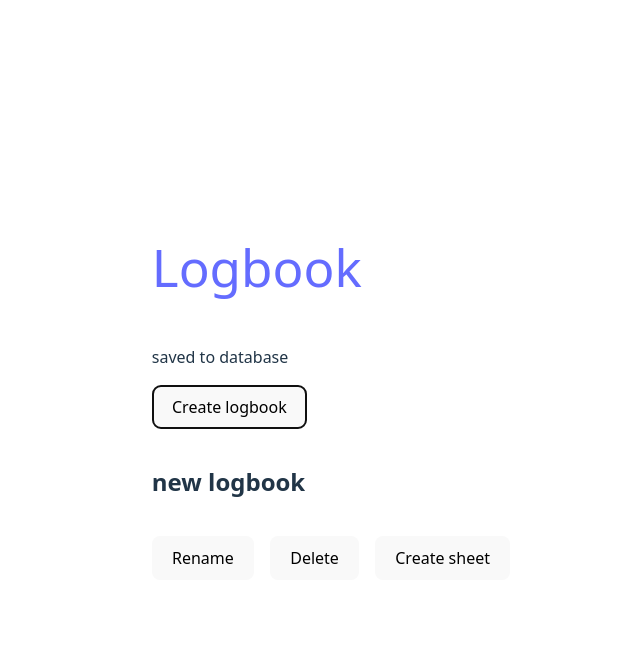
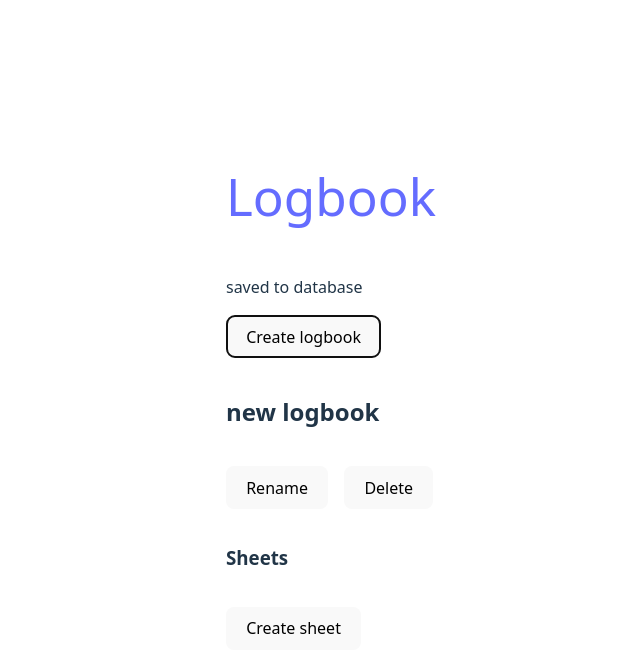
Before and after one commit to cruftbusters/logbook, a React (Vite) app: page / in a window 1280 px wide. Both pictures are taken after a click on the button "Create logbook". Shown: the top 672 px of the page, without its empty margins (309-949 px from the left). Built offline with nearby package versions, Linux system fonts and the light colour scheme.

Commit message:
wrap sheets in new section

```diff
--- a/src/LogbookExperience.tsx
+++ b/src/LogbookExperience.tsx
@@ -49,6 +49,9 @@ export function LogbookExperience({
           Rename
         </button>
         <button onClick={() => actions.delete(logbook.id)}>Delete</button>
+      </FlexRow>
+      <h3>Sheets</h3>
+      <FlexRow>
         <button onClick={() => actions.createSheet(logbook.id)}>
           Create sheet
         </button>
--- a/src/SheetExperience.tsx
+++ b/src/SheetExperience.tsx
@@ -15,7 +15,7 @@ export function SheetExperience({
   const [isTitleEdit, setTitleEdit] = useState(false)
   return (
     <FlexColumn>
-      <h3>{sheet.title}</h3>
+      <h4>{sheet.title}</h4>
       <FlexRow hidden={!isTitleEdit}>
         <input
           aria-label="name"
```
